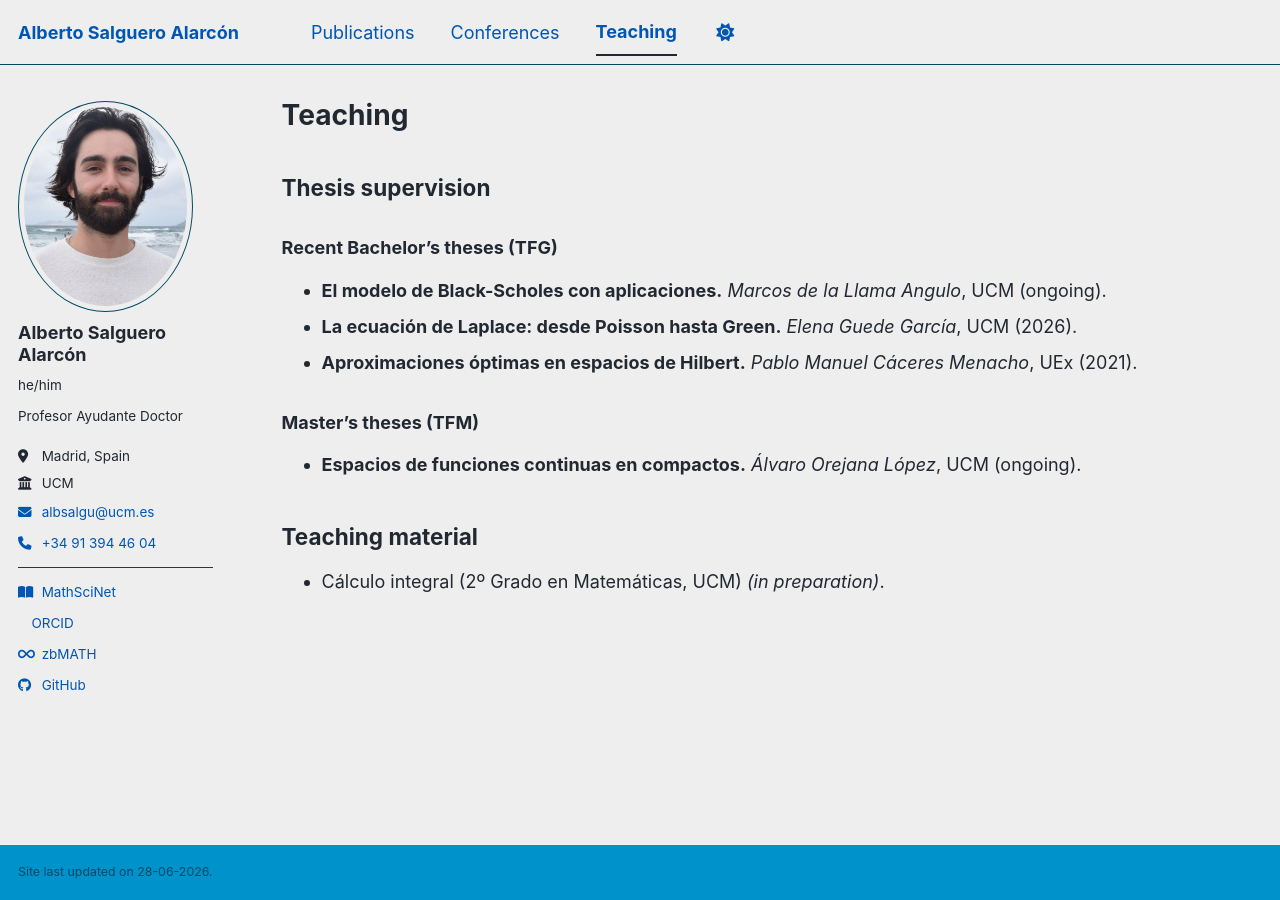
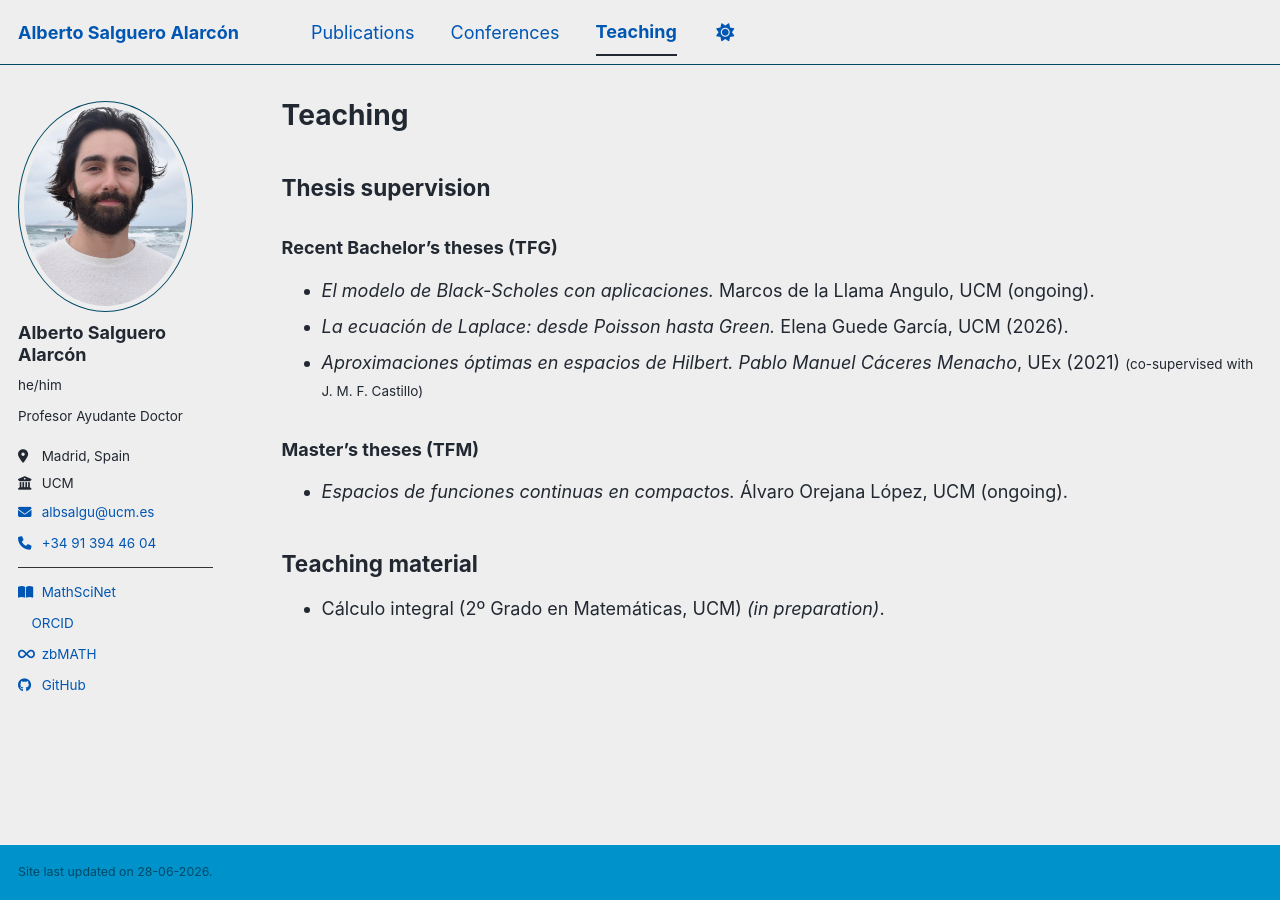
Before and after one commit to salgueroalarcon/salgueroalarcon.github.io, a Jekyll site: the page built from _pages/teaching.md, in a window 1280 px wide. Built offline with Jekyll 4.4.1, drawn with Linux system fonts in a browser that asks for light colours; a style sheet for code colours, icons or effects is not loaded.

Commit message:
Refactor thesis supervision formatting and details
Removed formatting from thesis supervision section and added co-supervision note.

```diff
--- a/_pages/teaching.md
+++ b/_pages/teaching.md
@@ -9,12 +9,12 @@ author_profile: true
 ## Thesis supervision
 
 ### Recent Bachelor's theses (TFG)
-- **El modelo de Black-Scholes con aplicaciones.** *Marcos de la Llama Angulo*, UCM (ongoing).
-- **La ecuación de Laplace: desde Poisson hasta Green.** *Elena Guede García*, UCM (2026).
-- **Aproximaciones óptimas en espacios de Hilbert.** *Pablo Manuel Cáceres Menacho*, UEx (2021).
+- *El modelo de Black-Scholes con aplicaciones.* Marcos de la Llama Angulo, UCM (ongoing).
+- *La ecuación de Laplace: desde Poisson hasta Green.* Elena Guede García, UCM (2026).
+- *Aproximaciones óptimas en espacios de Hilbert.* *Pablo Manuel Cáceres Menacho*, UEx (2021) <span style="font-size: 75%;"> (co-supervised with J. M. F. Castillo)</span>
 
 ### Master's theses (TFM)
-- **Espacios de funciones continuas en compactos.** *Álvaro Orejana López*, UCM (ongoing).
+- *Espacios de funciones continuas en compactos.* Álvaro Orejana López, UCM (ongoing).
 
 ## Teaching material
 - Cálculo integral (2º Grado en Matemáticas, UCM) *(in preparation)*.
```
